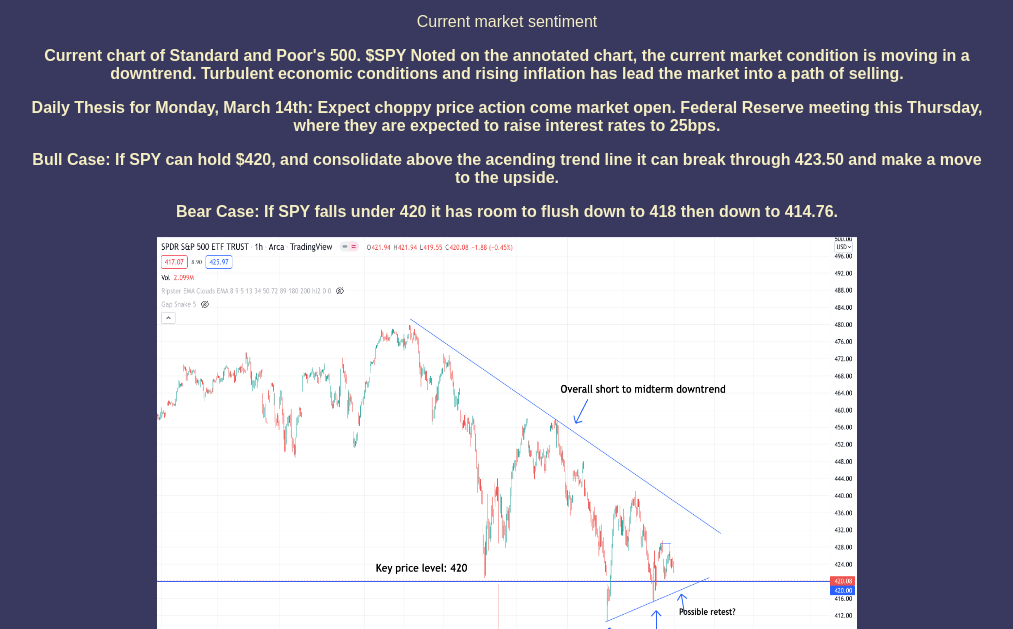
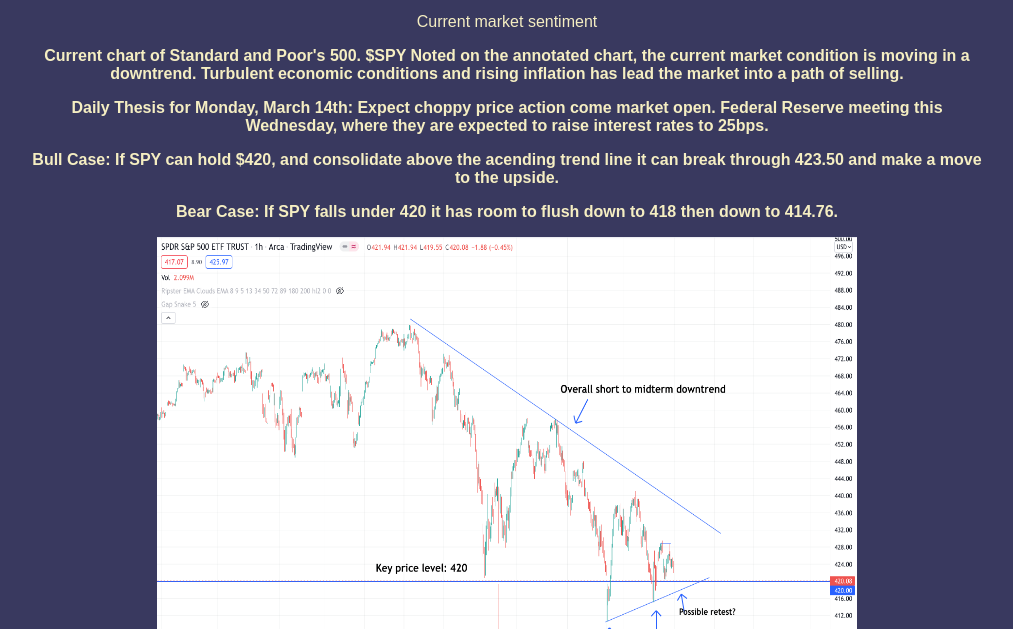
Before and after one commit to TRosen3/trosen3.github.io, a plain HTML site: page thesis.html in a window 1280 px wide. Shown: the part 171-800 px from the top of the page, without its empty margins (133-1146 px from the left). Drawn offline with Linux system fonts and the light colour scheme.

Commit message:
Update thesis.html

```diff
--- a/thesis.html
+++ b/thesis.html
@@ -31,7 +31,7 @@
 			</article>
 
 		    <article>
-		    <p style="color=blue;"> Daily Thesis for Monday, March 14th: Expect choppy price action come market open. Federal Reserve meeting this Thursday, where they are expected to raise interest rates to 25bps.</p>
+		    <p style="color=blue;"> Daily Thesis for Monday, March 14th: Expect choppy price action come market open. Federal Reserve meeting this Wednesday, where they are expected to raise interest rates to 25bps.</p>
 			</article>
 
 			<article>
```
